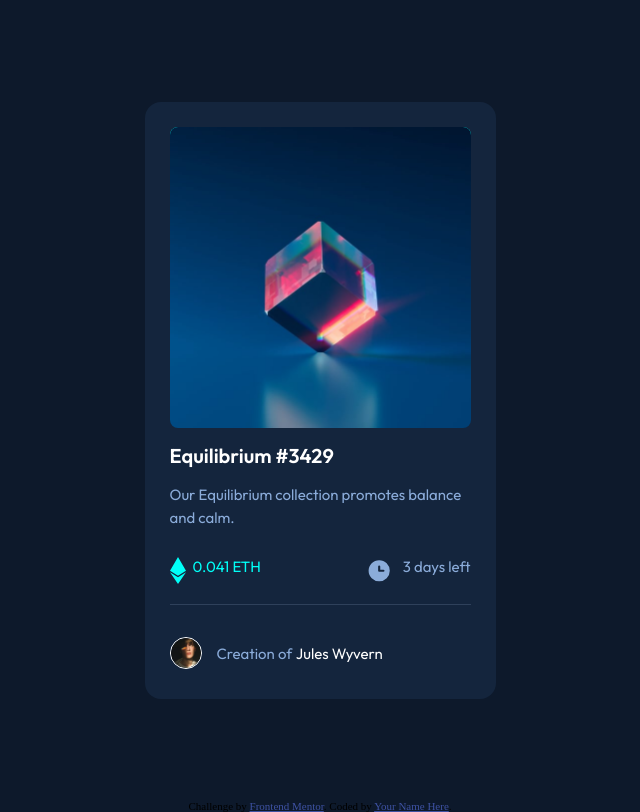
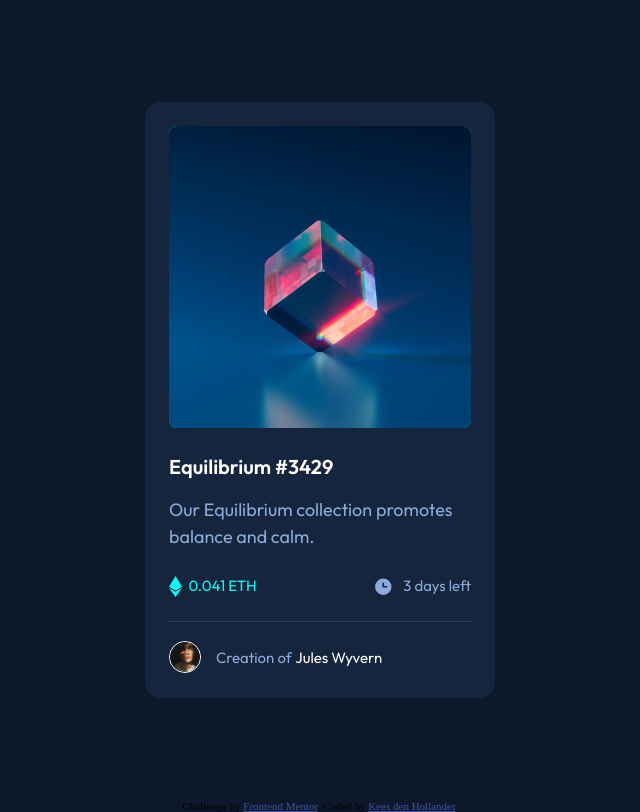
Before and after one commit to cornelisgijsbert/FEM-solutions, a website: page preview-card/nft-preview-card-component-main/index.html in a window 1280 px wide. Shown: the whole page, without its empty margins (320-960 px from the left). Drawn offline with Linux system fonts and the light colour scheme.

Commit message:
finished the project

```diff
--- a/preview-card/nft-preview-card-component-main/index.html
+++ b/preview-card/nft-preview-card-component-main/index.html
@@ -1,64 +1,49 @@
 <!DOCTYPE html>
 <html lang="en">
+
 <head>
-    <meta charset="UTF-8" />
-    <meta name="viewport" content="width=device-width, initial-scale=1.0" />
+    <meta charset="UTF-8">
+    <meta content="width=device-width, initial-scale=1.0" name="viewport">
     <!-- displays site properly based on user's device -->
+    <link href="./images/favicon-32x32.png" rel="icon" sizes="32x32" type="image/png">
+    <link href="style/style.css" rel="stylesheet">
+    <title>Frontend Mentor | NFT preview card component</title>
+    <!-- Feel free to remove these styles or customise in your own stylesheet 👍 -->
 
-    <link
-      rel="icon"
-      type="image/png"
-      sizes="32x32"
-      href="./images/favicon-32x32.png"
-    />
-    <link rel="stylesheet" href="style/style.css" />
-
-    <title>Frontend Mentor | NFT preview card component</title>
-
-    <!-- Feel free to remove these styles or customise in your own stylesheet 👍 -->
     <style>
         .attribution {
             font-size: 11px;
             text-align: center;
         }
+
         .attribution a {
             color: hsl(228, 45%, 44%);
         }
     </style>
 </head>
+
 <body>
+    <!-- base styles in /src/base/base.css -->
+    <!-- font styles in /src/utilities/font-sizes.css -->
+    <!-- img styles in /src/components/media.css -->
+    <!-- color styles in /src/utilities/utilities.css -->
+    <!-- other styles in /src/base/reset.css,
+                        /src/base/queries.css,
+                        /src/utilities/flow.css -->
     <div class="wrapper">
         <main class="card">
-        <div class="figure">
-          <img src="images/image-equilibrium.jpg" alt="" />
-          <img class="eye img-auto" src="images/icon-view.svg" alt="" />
-        </div>
+            <div class="figure"><img alt="" src="images/image-equilibrium.jpg"> <img alt="" class="eye img-auto" src="images/icon-view.svg"></div>
             <h2>Equilibrium #3429</h2>
             <p>Our Equilibrium collection promotes balance and calm.</p>
-        <p class="crypto">
-          <img
-            class="float-left img-auto"
-            src="images/icon-ethereum.svg"
-            alt=""
-          />
-          0.041 ETH
-        </p>
-        <p class="time">
-          <img class="img-auto" src="images/icon-clock.svg" alt="" />
-          3 days left
-        </p>
-        <hr class="line" />
-        <p>
-          <img class="float-left avatar" src="images/image-avatar.png" alt="" />
-          Creation of<span> Jules Wyvern</span>
-        </p>
+            <p class="crypto"><img alt="" class="float-left img-auto" src="images/icon-ethereum.svg"> 0.041 ETH</p>
+            <p class="time"><img alt="" class="img-auto" src="images/icon-clock.svg"> 3 days left</p>
+            <hr class="line">
+            <p><img alt="" class="float-left avatar" src="images/image-avatar.png"> Creation of <span>Jules Wyvern</span></p>
         </main>
     </div>
     <div class="attribution">
-      Challenge by
-      <a href="https://www.frontendmentor.io?ref=challenge" target="_blank"
-        >Frontend Mentor</a
-      >. Coded by <a href="#">Your Name Here</a>.
+        Challenge by <a href="https://www.frontendmentor.io?ref=challenge" target="_blank">Frontend Mentor</a>. Coded by <a href="#">Kees den Hollander</a>.
     </div>
 </body>
+
 </html>
--- a/preview-card/nft-preview-card-component-main/src/base/base.css
+++ b/preview-card/nft-preview-card-component-main/src/base/base.css
@@ -84,6 +84,7 @@ main.card p:nth-child(7) {
     display: flex;
     flex-direction: row;
     align-items: center;
+    margin-top: -.3rem;
 }
 
 main.card p:nth-child(7) span {
--- a/preview-card/nft-preview-card-component-main/src/base/queries.css
+++ b/preview-card/nft-preview-card-component-main/src/base/queries.css
@@ -1,6 +1,20 @@
-@media only screen and (orientation: landscape) {
+@media screen and (min-width: 768px) {
     main.card {
-        width: 21.9375rem;
-        height: 37.3125rem;
+        row-gap: 1.5rem;
+        padding: 1.5rem;
+        width: 21.875rem;
+        height: 37.25rem;
+    }
+    main.card div.figure {
+        height: 18.875rem;
+    }
+    main.card h2 {
+        margin-top: 0;
+    }
+    main.card p:first-of-type {
+        margin-top: -.5em;
+    }
+    main.card p:nth-child(7) {
+        margin-top: -.5rem;
     }
 }
--- a/preview-card/nft-preview-card-component-main/src/components/media.css
+++ b/preview-card/nft-preview-card-component-main/src/components/media.css
@@ -10,6 +10,7 @@ img {
 main.card img {
     border-radius: 0.5rem;
 }
+
 main.card img.eye {
     position: absolute;
     top: 50%;
@@ -24,7 +25,7 @@ p.crypto img {
 }
 
 p.time img {
-    margin-right: .625em;
+    margin-right: .6em;
 }
 
 main.card img.avatar {
--- a/preview-card/nft-preview-card-component-main/src/utilities/font-sizes.css
+++ b/preview-card/nft-preview-card-component-main/src/utilities/font-sizes.css
@@ -9,10 +9,18 @@
 main.card {
     font-family: 'Outfit', sans-serif;
 }
+
 h2 {
     font-size: 1.25rem;
     font-weight: 600;
 }
+
 p {
     font-size: .9357rem;
 }
+
+@media screen and (min-width: 768px) {
+    main.card p:first-of-type {
+        font-size: 1.125rem;
+    }
+}
--- a/preview-card/nft-preview-card-component-main/style/style.css
+++ b/preview-card/nft-preview-card-component-main/style/style.css
@@ -61,16 +61,31 @@
     display: flex;
     flex-direction: row;
     align-items: center;
+    margin-top: -.3rem;
 }main.card p:nth-child(7) span {
     color: var(--white);
     margin-left: .25em;
     cursor: pointer;
 }main.card p:nth-child(7) span:hover {
     color: var(--cyan);
-}@media only screen and (orientation: landscape) {
+}@media screen and (min-width: 768px) {
     main.card {
-        width: 21.9375rem;
-        height: 37.3125rem;
+        row-gap: 1.5rem;
+        padding: 1.5rem;
+        width: 21.875rem;
+        height: 37.25rem;
+    }
+    main.card div.figure {
+        height: 18.875rem;
+    }
+    main.card h2 {
+        margin-top: 0;
+    }
+    main.card p:first-of-type {
+        margin-top: -.5em;
+    }
+    main.card p:nth-child(7) {
+        margin-top: -.5rem;
     }
 }* {
     box-sizing: border-box;
@@ -94,7 +109,7 @@
 }p.crypto img {
     margin-right: .4375em;
 }p.time img {
-    margin-right: .625em;
+    margin-right: .6em;
 }main.card img.avatar {
     width: 2rem;
     margin-right: 1em;
@@ -115,6 +130,10 @@
     font-weight: 600;
 }p {
     font-size: .9357rem;
+}@media screen and (min-width: 768px) {
+    main.card p:first-of-type {
+        font-size: 1.125rem;
+    }
 }:root {
     /* primary colors */
     --soft-blue: hsl(215, 51%, 70%);
```
Also changed, not shown: preview-card/nft-preview-card-component-main/README-template.md (deleted), preview-card/nft-preview-card-component-main/README.md. Lines whose indentation alone changed are shown as unchanged.
